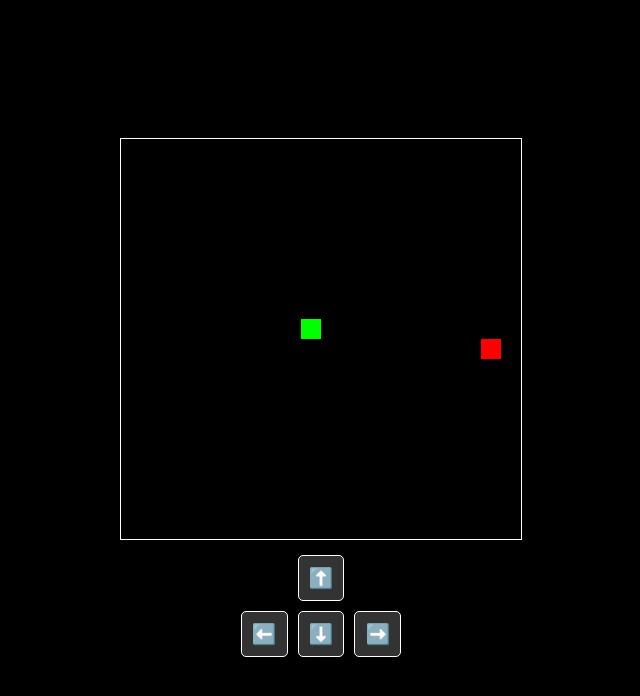
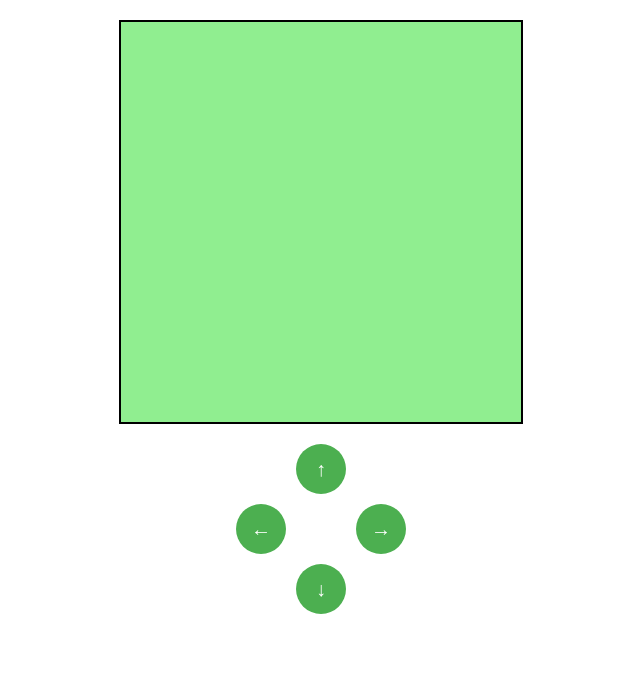
Before and after one commit to Vinzak/Snake, a plain HTML site: page index.html in a window 1280 px wide. Shown: the whole page, without its empty margins (319-959 px from the left). Drawn offline with Linux system fonts and the light colour scheme.

Commit message:
Update index.html

```diff
--- a/index.html
+++ b/index.html
@@ -5,54 +5,71 @@
   <meta name="viewport" content="width=device-width, initial-scale=1.0">
   <title>Snake Game</title>
   <style>
-    body {
+    canvas {
+      display: block;
+      margin: 20px auto;
+      background: lightgreen;
+      border: 2px solid black;
+    }
+
+    .controls {
+      display: grid;
+      grid-template-columns: repeat(3, 50px); /* 3 kolonner af 50px */
+      grid-template-rows: repeat(3, 50px); /* 3 rækker af 50px */
+      gap: 10px; /* Mellemrum mellem knapperne */
+      justify-content: center; /* Centrer knapperne */
+      margin-top: 20px;
+    }
+
+    .control-btn {
+      width: 50px;
+      height: 50px;
+      font-size: 20px;
+      background-color: #4CAF50;
+      border: none;
+      color: white;
+      cursor: pointer;
+      border-radius: 50%;
       display: flex;
-      flex-direction: column;
-      justify-content: center;
       align-items: center;
-      height: 100vh;
-      margin: 0;
-      background-color: #000;
-      color: #fff;
-      font-family: Arial, sans-serif;
-    }
-    canvas {
-      border: 1px solid #fff;
-    }
-    #controls {
-      display: flex;
-      flex-direction: column;
-      align-items: center;
-      margin-top: 10px;
-    }
-    #controls div {
-      display: flex;
       justify-content: center;
     }
-    button {
-      background-color: #333;
-      color: white;
-      border: 1px solid #fff;
-      padding: 10px;
-      margin: 5px;
-      font-size: 20px;
-      border-radius: 5px;
+
+    .control-btn:hover {
+      background-color: #45a049;
     }
-    button:active {
-      background-color: #555;
+
+    .control-btn:active {
+      background-color: #3e8e41;
     }
+
+    /* Skjuler de tomme knapper */
+    .center {
+      visibility: hidden;
+    }
+
   </style>
 </head>
 <body>
-  <canvas id="gameCanvas" width="400" height="400"></canvas>
-  <div id="controls">
-    <button id="up">⬆️</button>
-    <div>
-      <button id="left">⬅️</button>
-      <button id="down">⬇️</button>
-      <button id="right">➡️</button>
-    </div>
+  <canvas id="game" width="400" height="400"></canvas>
+
+  <div class="controls">
+    <!-- Tomme pladser for korrekt layout -->
+    <button class="control-btn center"></button> <!-- Øverste venstre hjørne -->
+    <button class="control-btn" id="up">↑</button> <!-- Op pil -->
+    <button class="control-btn center"></button> <!-- Øverste højre hjørne -->
+
+    <button class="control-btn" id="left">←</button> <!-- Venstre pil -->
+    <button class="control-btn center"></button> <!-- Tom for at skabe mellemrum -->
+    <button class="control-btn" id="right">→</button> <!-- Højre pil -->
+
+    <button class="control-btn center"></button> <!-- Nederste venstre hjørne -->
+    <button class="control-btn" id="down">↓</button> <!-- Ned pil -->
+    <button class="control-btn center"></button> <!-- Nederste højre hjørne -->
   </div>
+
+  <button id="retryButton" style="display:none;" onclick="restartGame()">Prøv igen</button>
+
   <script src="snake.js"></script>
 </body>
 </html>
```
